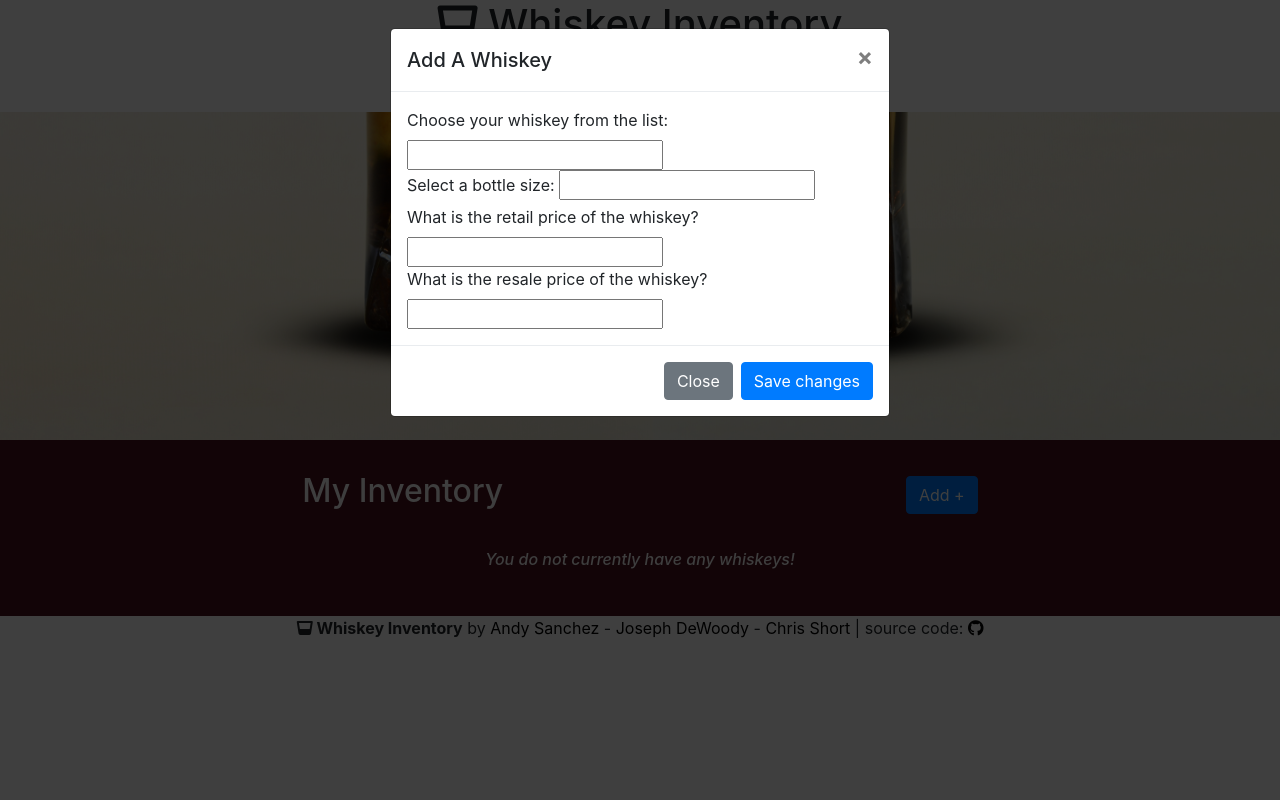
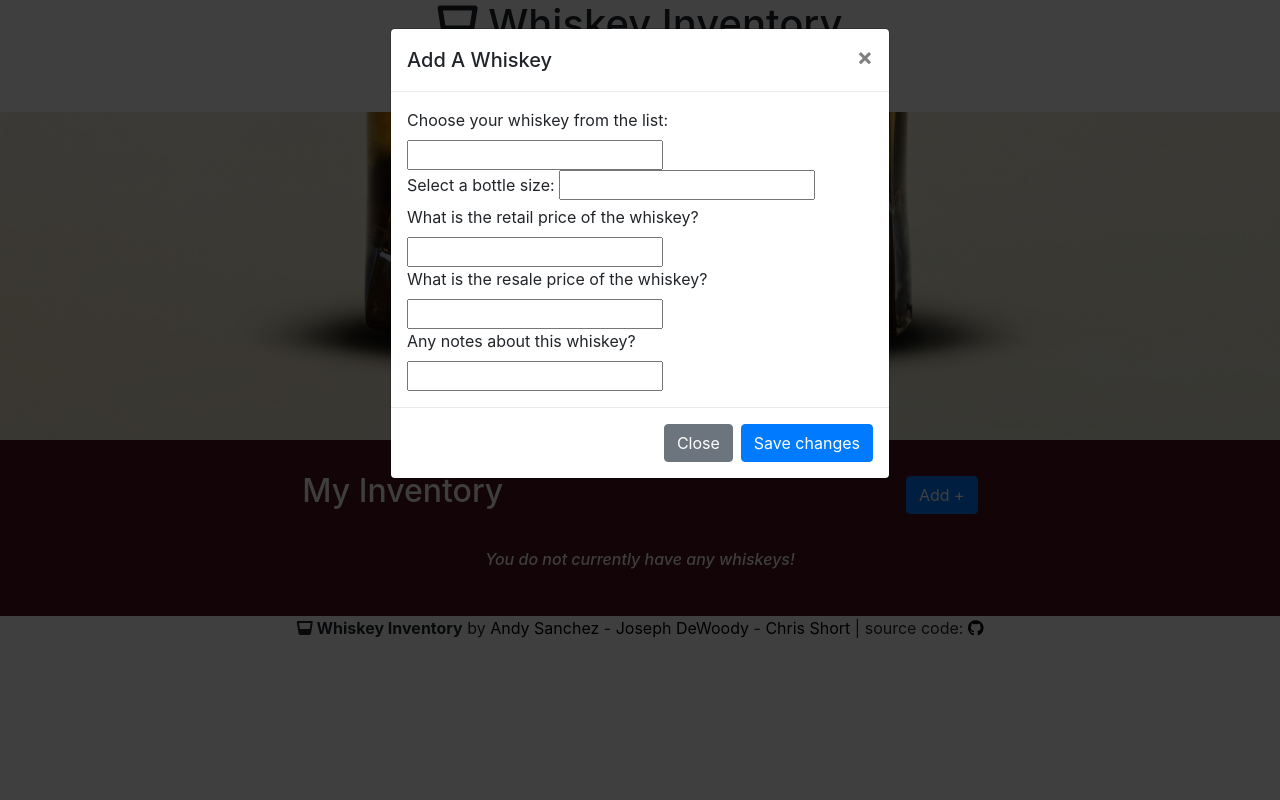
Before and after one commit to jpd61/project2-group8, a Node server app: page /inventory in a window 1280 px wide, after a click on "Add +". Run offline with Node 20, Linux system fonts and the light colour scheme; a user stored in the database is signed in; data that the repository does not hold is empty; some libraries are stand-ins or nearby versions.

Commit message:
added notes to mysql and routes to be user input

```diff
--- a/controllers/api/whiskey-routes.js
+++ b/controllers/api/whiskey-routes.js
@@ -15,6 +15,7 @@ router.get('/', (req, res) => {
             'resell_value',
             'resell_url',
             'user_id',
+            'notes',
             [sequelize.literal('(SELECT COUNT(*) FROM vote WHERE whiskey.id = vote.whiskey_id)'), 'vote_count']
           ],
           include: [
@@ -54,6 +55,7 @@ router.get('/:id', (req, res) => {
             'resell_value',
             'resell_url',
             'user_id',
+            'notes',
             [sequelize.literal('(SELECT COUNT(*) FROM vote WHERE whiskey.id = vote.whiskey_id)'), 'vote_count']
           ],
         include: [
@@ -95,7 +97,8 @@ router.post('/', (req, res) => {
       resell_value: req.body.resell_value,
       resell_url: req.body.resell_url,
       comments: req.body.comments,
-      user_id: req.session.user_id
+      user_id: req.session.user_id,
+      notes: req.body.notes
     })
     .then(dbWhiskeyData => res.json(dbWhiskeyData))
     .catch(err => {
--- a/controllers/dashboard-routes.js
+++ b/controllers/dashboard-routes.js
@@ -18,6 +18,7 @@ router.get('/', withAuth, (req, res) => {
             'resell_value',
             'resell_url',
             'user_id',
+            'notes',
             [sequelize.literal('(SELECT COUNT(*) FROM vote WHERE whiskey.id = vote.whiskey_id)'), 'vote_count']
       ],
       include: [
@@ -60,6 +61,7 @@ router.get('/', withAuth, (req, res) => {
         'resell_value',
         'resell_url',
         'user_id',
+        'notes',
         [sequelize.literal('(SELECT COUNT(*) FROM vote WHERE whiskey.id = vote.whiskey_id)'), 'vote_count']
       ],
       include: [
--- a/controllers/home-routes.js
+++ b/controllers/home-routes.js
@@ -13,6 +13,7 @@ router.get('/', (req, res) => {
         'resell_value',
         'resell_url',
         'user_id',
+        'notes',
         [sequelize.literal('(SELECT COUNT(*) FROM vote WHERE whiskey.id = vote.whiskey_id)'), 'vote_count']
       ],
       include: [
@@ -70,6 +71,7 @@ router.get('/login', (req, res) => {
             'resell_value',
             'resell_url',
             'user_id',
+            'notes',
             [sequelize.literal('(SELECT COUNT(*) FROM vote WHERE whiskey.id = vote.whiskey_id)'), 'vote_count']
         ],
         include: [
@@ -111,6 +113,7 @@ router.get('/login', (req, res) => {
           'resell_value',
           'resell_url',
           'user_id',
+          'notes',
           [sequelize.literal('(SELECT COUNT(*) FROM vote WHERE whiskey.id = vote.whiskey_id)'), 'vote_count']
         ],
         include: [
@@ -156,6 +159,7 @@ router.get('/login', (req, res) => {
           'resell_value',
           'resell_url',
           'user_id',
+          'notes',
           [sequelize.literal('(SELECT COUNT(*) FROM vote WHERE whiskey.id = vote.whiskey_id)'), 'vote_count']
         ],
         include: [
@@ -200,6 +204,7 @@ router.get('/login', (req, res) => {
         'resell_value',
         'resell_url',
         'user_id',
+        'notes',
         [sequelize.literal('(SELECT COUNT(*) FROM vote WHERE whiskey.id = vote.whiskey_id)'), 'vote_count']
       ],
       include: [
--- a/public/javascript/whiskey.js
+++ b/public/javascript/whiskey.js
@@ -5,6 +5,7 @@ async function newWhiskeyHandler(event) {
     const bottle_size = document.querySelector('#size').value.trim();
     const price_paid = document.querySelector('#retail-price').value.trim();
     const resell_value = document.querySelector('#resale-price').value.trim();
+    const notes = document.querySelector('#notes').value.trim();
 
     const response = await fetch(`/api/whiskey`, {
       method: 'POST',
@@ -12,7 +13,8 @@ async function newWhiskeyHandler(event) {
         name,
         bottle_size,
         price_paid,
-        resell_value
+        resell_value,
+        notes
       }),
       headers: {
         'Content-Type': 'application/json'
--- a/views/inventory.handlebars
+++ b/views/inventory.handlebars
@@ -73,9 +73,12 @@
         <div>
             <label for="resale-price">What is the resale price of the whiskey?</label>
             <input type="number" id="resale-price" />
-
+        </div>
             {{!-- <label for="resale-reference">Reference for resale value of the whiskey:</label>
             <input type="url" id="resale-reference" /> --}}
+        <div>
+            <label for="notes">Any notes about this whiskey?</label>
+            <input type="text" id="notes" />
         </div>
 
                         </div>
```
Also changed, not shown: views/browse.handlebars (+5 -5 lines).
